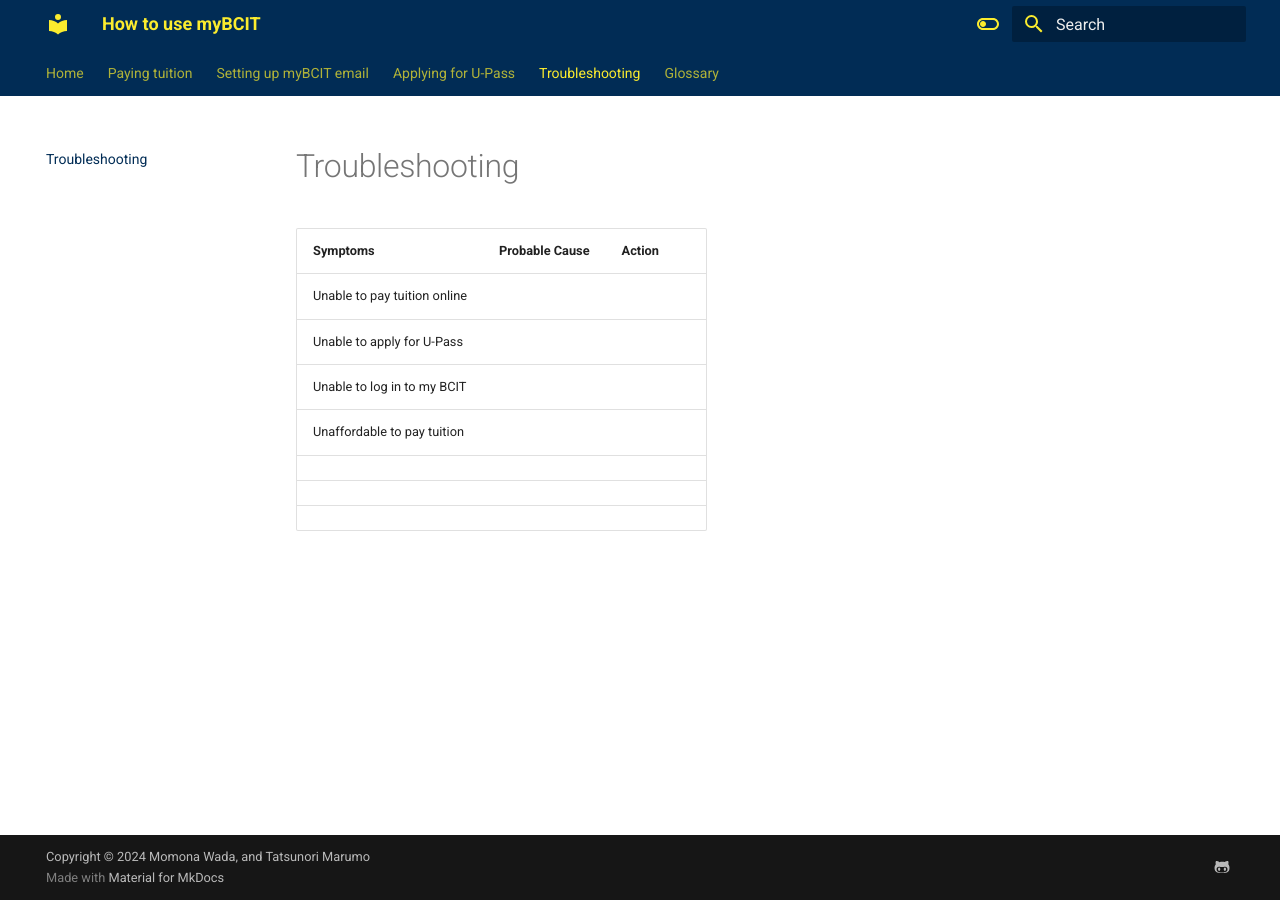
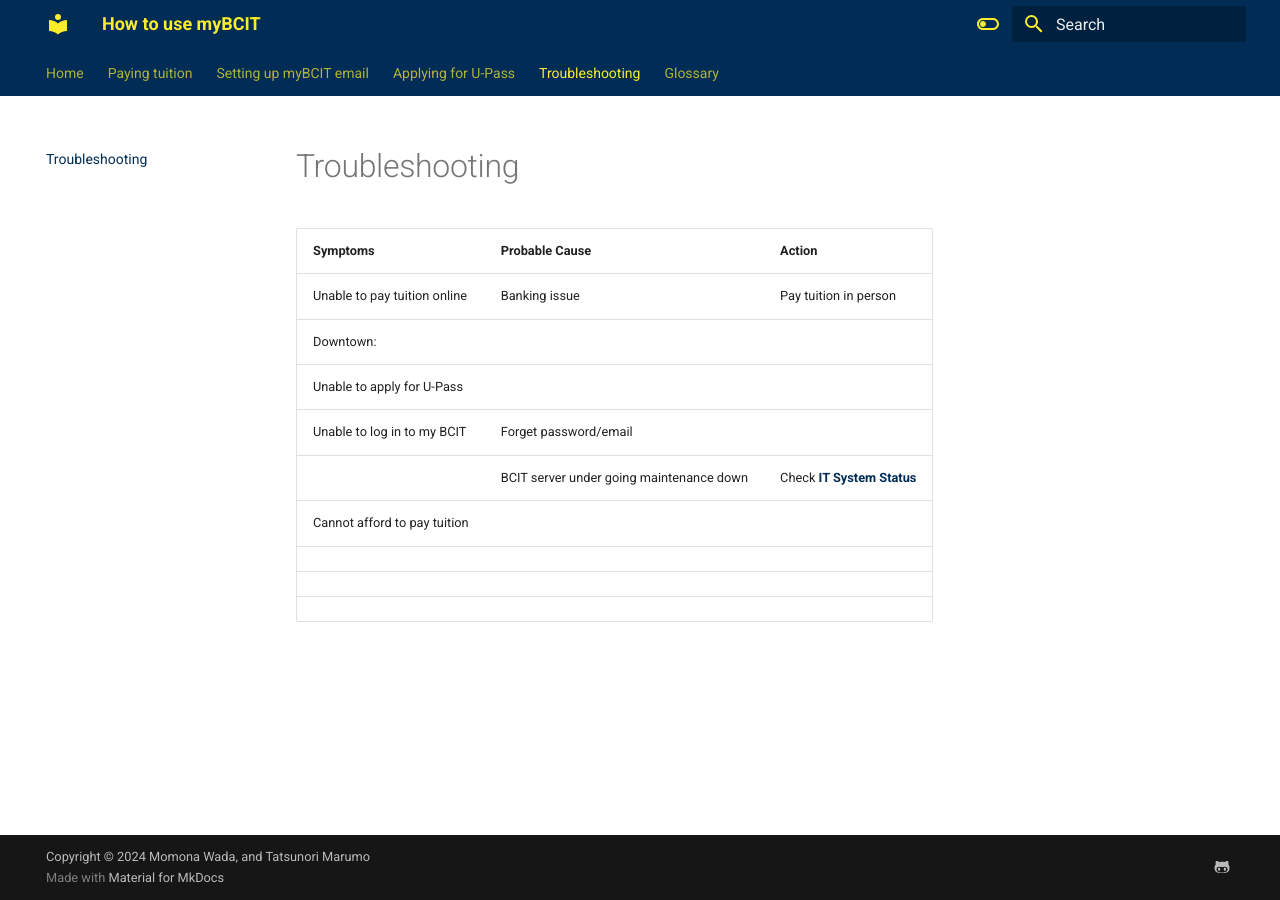
Before and after one commit to TatsunoriMarumo/myBCIT-Guide, an MkDocs documentation site: the page built from docs/troubleshooting.md, in a window 1280 px wide. Built offline with MkDocs 1.6.1 and Material for MkDocs 9.7.7, drawn with Linux system fonts in a browser that asks for light colours; nearby versions of some CDN libraries; comment, search, counter and statistics services are not loaded.

Commit message:
make some bold

```diff
--- a/docs/troubleshooting.md
+++ b/docs/troubleshooting.md
@@ -1,9 +1,11 @@
 | **Symptoms** | **Probable Cause** | **Action** |
 | ------------ | ------------------ | ---------- |
-| Unable to pay tuition online | | |
-| Unable to apply for U-Pass | | |
-| Unable to log in to my BCIT | | |
-| Unaffordable to pay tuition | | |
+| Unable to pay tuition online | Banking issue | Pay tuition in person
+Downtown:  |
+| Unable to apply for U-Pass |  |  |
+| Unable to log in to my BCIT | Forget password/email |  |
+|  | BCIT server under going maintenance down   | Check **[IT System Status](https://status.bcit.ca)**  |
+| Cannot afford to pay tuition |  |  |
 | | | |
 | | | |
 | | | |
```
Also changed, not shown: docs/setting-up-email.md (+2 -2 lines).
